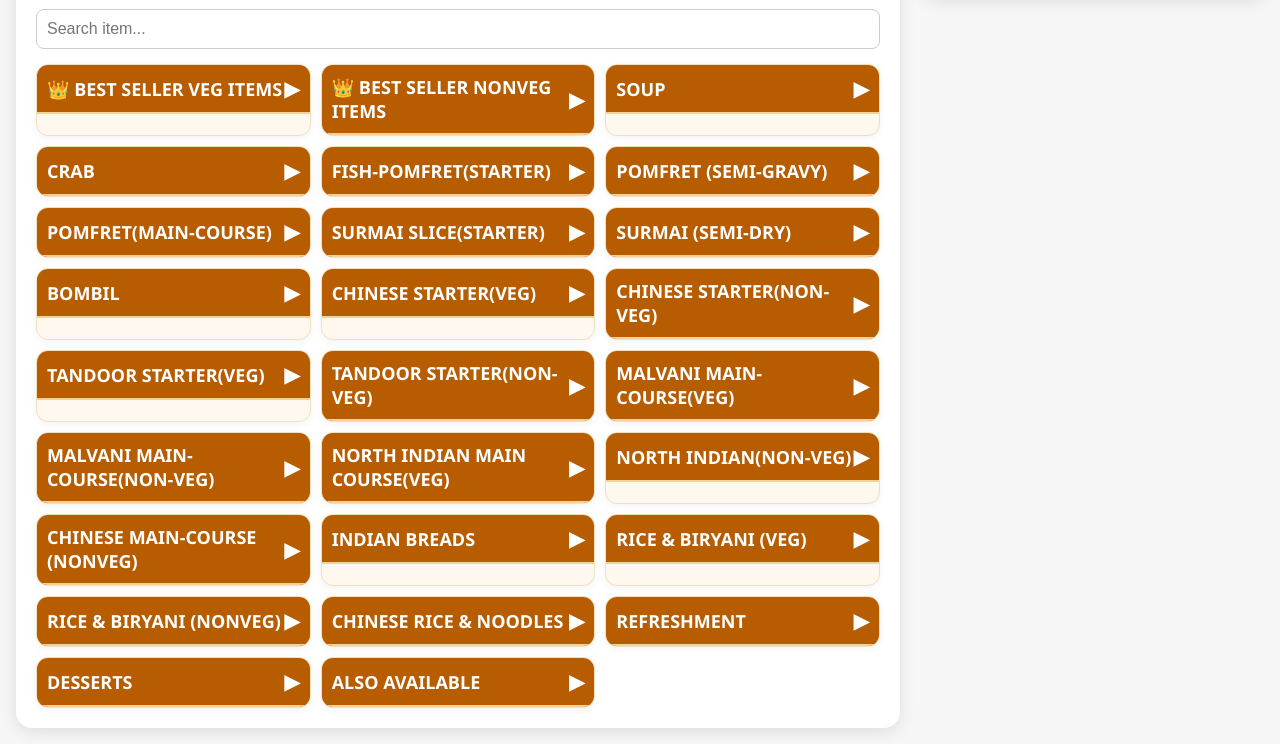
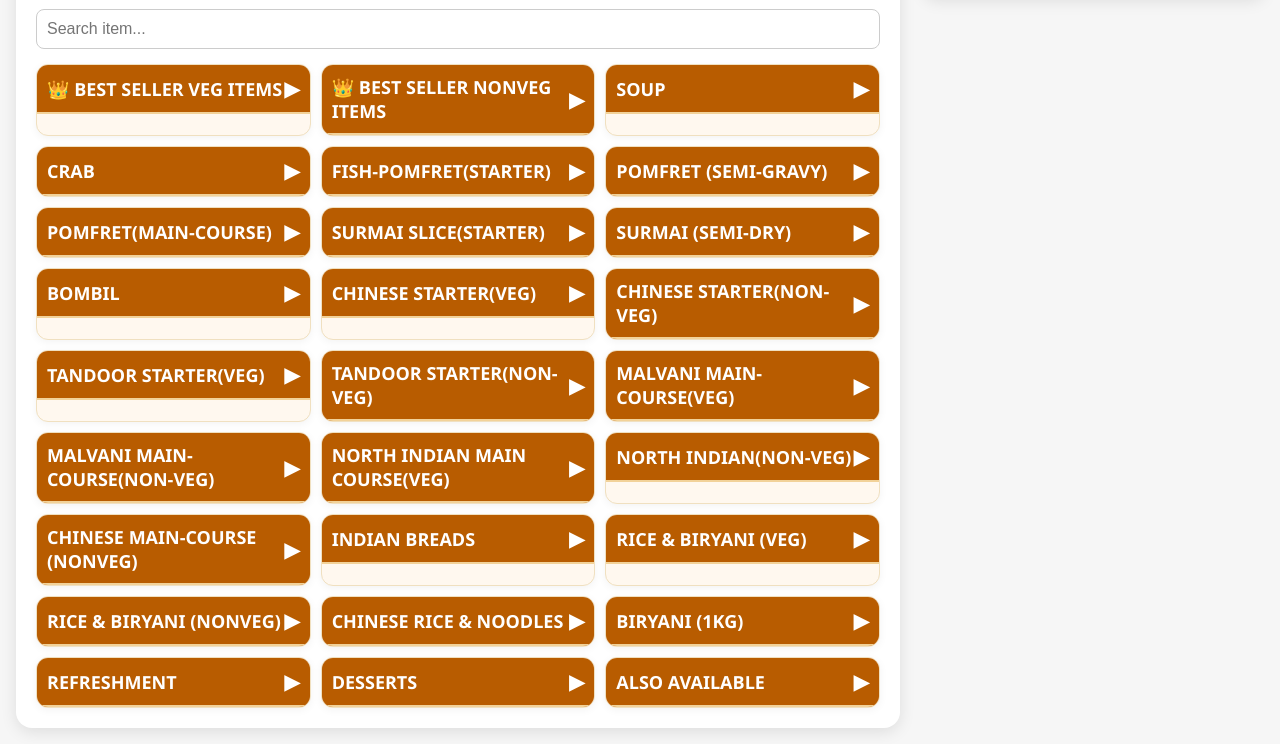
Before and after one commit to mal-vantadka-menu/Menu-for-home-delivery-, a plain HTML site: page index.html in a window 1280 px wide. Shown: the part 151-895 px from the top of the page. Drawn offline with Linux system fonts and the light colour scheme.

Commit message:
Update index.html

```diff
--- a/index.html
+++ b/index.html
@@ -573,12 +573,20 @@ var menuData = [
     ]
   },
   {
+    "title": "BIRYANI (1KG)",
+    "items": [
+      {"name":"VEG BIRYANI","price":1099},
+      {"name":"CHICKEN BIRYANI","price":1399},
+      {"name":"MUTTON BIRYANI","price":1599}
+    ]
+  },
+  {
     "title": "REFRESHMENT",
     "items": [
       {"name":"SOLKADI","price":85},
       {"name":"THUMSUP/SPRITE(500ML)","price":60},
       {"name":"BUTTER MILK","price":80}
-   ]
+    ]
   },
   {
     "title": "DESSERTS",
```
